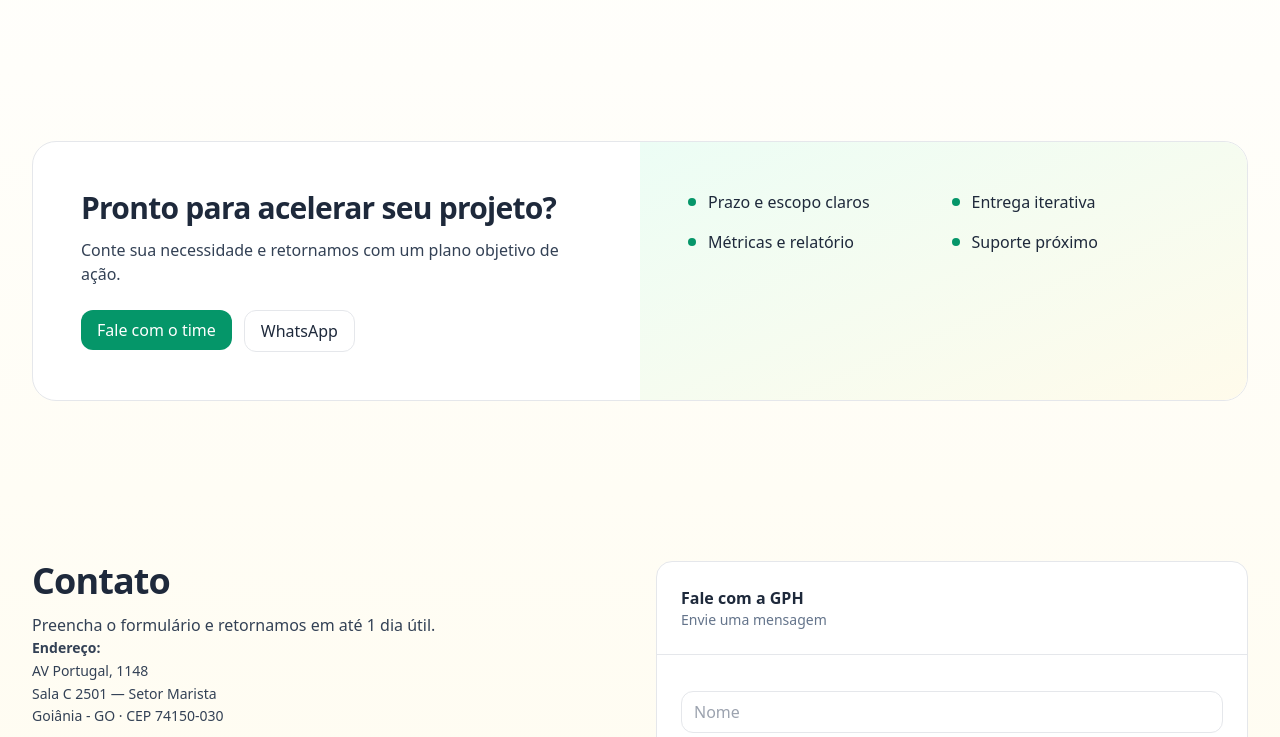
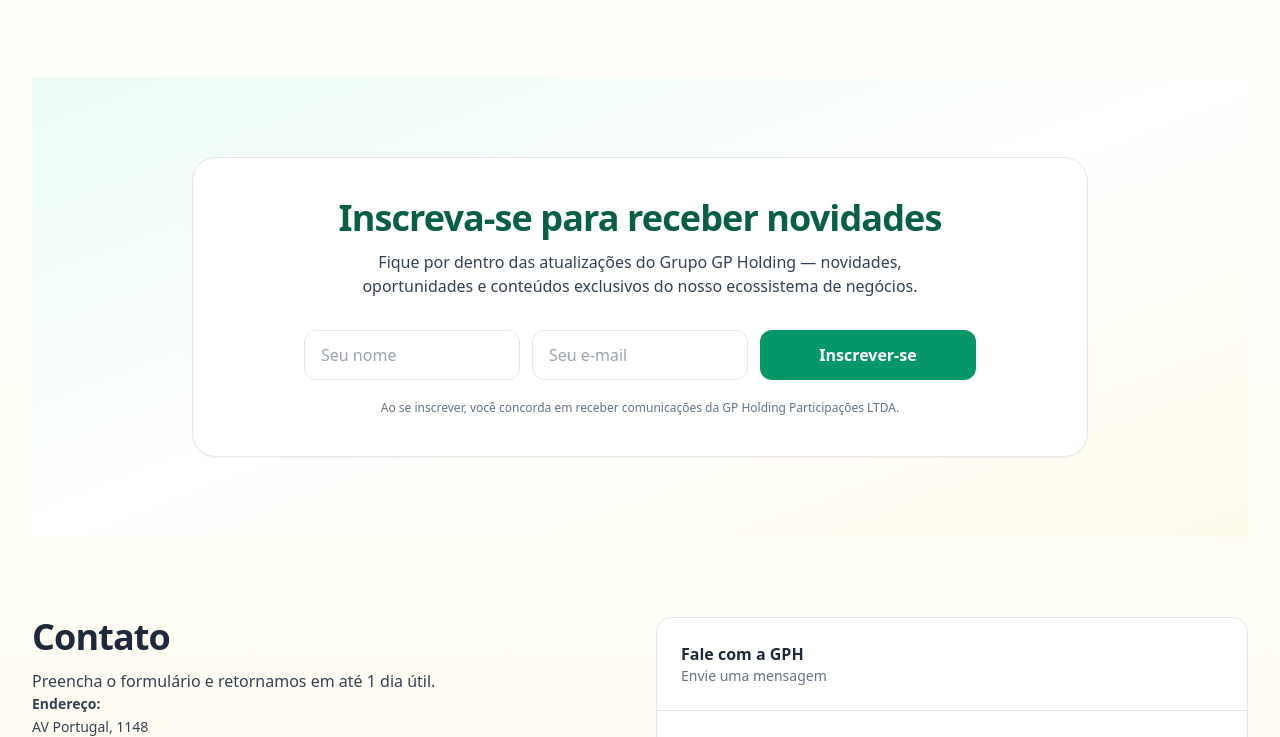
Before and after one commit to gpbiano/gphpar, a plain HTML site: page index.html in a window 1280 px wide. Shown: the part 2038-2775 px from the top of the page. Drawn offline with nearby package versions, Linux system fonts and the light colour scheme.

Commit message:
Update index.html
Alteração de serviços para newslatter.

```diff
--- a/index.html
+++ b/index.html
@@ -264,7 +264,7 @@
       </header>
       <div class="px-6 pb-6">
         <ul class="text-sm text-slate-700 space-y-2 list-disc pl-4">
-          <li>Linhas: Cubalaya, Ameraucana</li>
+          <li>Linhas: Galininacéos Ornamentais e Postura</li>
           <li>Nelore &amp; Girolando</li>
           <li>Sanidade &amp; rastreio</li>
         </ul>
@@ -328,33 +328,52 @@
       </div>
     </section>
 
-    <!-- CTA -->
-    <section class="py-20">
-      <div class="rounded-3xl overflow-hidden border bg-white">
-        <div class="grid lg:grid-cols-2">
-          <div class="p-8 sm:p-12">
-            <h3 class="text-2xl sm:text-3xl font-extrabold tracking-tight">Pronto para acelerar seu projeto?</h3>
-            <p class="mt-3 text-slate-700">Conte sua necessidade e retornamos com um plano objetivo de ação.</p>
-            <div class="mt-6 flex flex-wrap gap-3">
-              <a href="#contato">
-                <button class="px-4 py-2 rounded-xl bg-emerald-600 text-white hover:bg-emerald-700">Fale com o time</button>
-              </a>
-              <a href="https://wa.me/5562999999999" target="_blank" rel="noreferrer">
-                <button class="px-4 py-2 rounded-xl border hover:bg-slate-50">WhatsApp</button>
-              </a>
-            </div>
-          </div>
-          <div class="bg-gradient-to-br from-emerald-50 to-amber-50 p-8 sm:p-12">
-            <ul class="grid sm:grid-cols-2 gap-4">
-              <li class="flex items-center gap-3 text-slate-800"><span class="h-2 w-2 rounded-full bg-emerald-600"></span>Prazo e escopo claros</li>
-              <li class="flex items-center gap-3 text-slate-800"><span class="h-2 w-2 rounded-full bg-emerald-600"></span>Entrega iterativa</li>
-              <li class="flex items-center gap-3 text-slate-800"><span class="h-2 w-2 rounded-full bg-emerald-600"></span>Métricas e relatório</li>
-              <li class="flex items-center gap-3 text-slate-800"><span class="h-2 w-2 rounded-full bg-emerald-600"></span>Suporte próximo</li>
-            </ul>
-          </div>
-        </div>
-      </div>
-    </section>
+    <!-- NEWSLETTER -->
+<section class="py-20 bg-gradient-to-br from-emerald-50 via-white to-amber-50">
+  <div class="rounded-3xl border bg-white shadow-sm max-w-4xl mx-auto p-10 text-center">
+    <h2 class="text-3xl sm:text-4xl font-extrabold tracking-tight text-emerald-800">
+      Inscreva-se para receber novidades
+    </h2>
+    <p class="mt-3 text-slate-700 max-w-xl mx-auto">
+      Fique por dentro das atualizações do Grupo GP Holding — novidades, oportunidades e conteúdos exclusivos do nosso ecossistema de negócios.
+    </p>
+
+    <form
+      name="newsletter"
+      method="POST"
+      data-netlify="true"
+      action="/obrigado.html"
+      class="mt-8 grid sm:grid-cols-3 gap-3 max-w-2xl mx-auto"
+    >
+      <input type="hidden" name="form-name" value="newsletter" />
+      <input
+        type="text"
+        name="nome"
+        placeholder="Seu nome"
+        required
+        class="rounded-xl border px-4 py-3 sm:col-span-1 col-span-3 focus:ring-emerald-500 focus:border-emerald-500"
+      />
+      <input
+        type="email"
+        name="email"
+        placeholder="Seu e-mail"
+        required
+        class="rounded-xl border px-4 py-3 sm:col-span-1 col-span-3 focus:ring-emerald-500 focus:border-emerald-500"
+      />
+      <button
+        type="submit"
+        class="rounded-xl bg-emerald-600 text-white font-semibold px-4 py-3 hover:bg-emerald-700 transition sm:col-span-1 col-span-3"
+      >
+        Inscrever-se
+      </button>
+    </form>
+
+    <p class="mt-5 text-xs text-slate-500">
+      Ao se inscrever, você concorda em receber comunicações da GP Holding Participações LTDA.
+    </p>
+  </div>
+</section>
+
 
     <!-- CONTATO -->
     <section id="contato" class="py-20">
```
